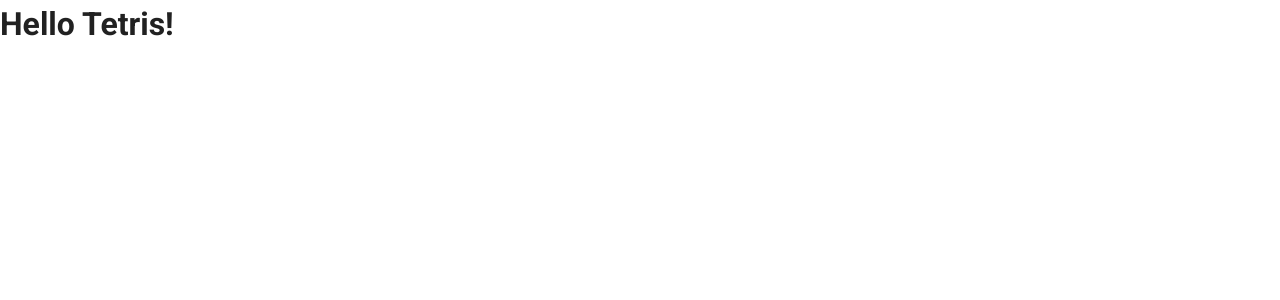
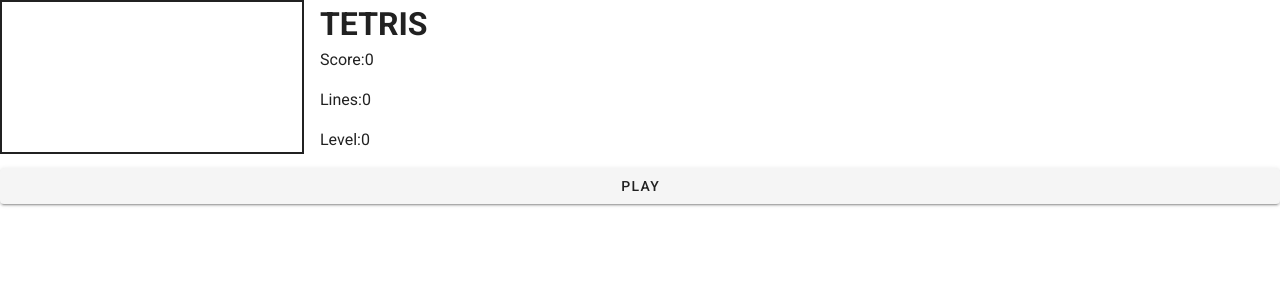
Before and after one commit to leocornus/nuxt-repo, a Nuxt app: page /games/tetris in a window 1280 px wide. Shown: the top 300 px of the page. Built offline with nearby package versions, Linux system fonts and the light colour scheme.

Commit message:
get ready the game board

```diff
--- a/pages/games/tetris.vue
+++ b/pages/games/tetris.vue
@@ -1,6 +1,17 @@
 <template lang="pug">
 v-app
-  h1 Hello Tetris!
+  div.grid
+    canvas( id="board" ).game-board
+    div.right-column
+      div
+        h1 TETRIS
+        p Score:
+          span( id="score" ) 0
+        p Lines:
+          span( id="lines" ) 0
+        p Level:
+          span( id="level" ) 0
+  v-btn Play
 </template>
 
 <script>
@@ -9,3 +20,27 @@ export default {
     auth: false
 }
 </script>
+
+<style lang="css">
+.grid {
+  display: grid;
+  grid-template-columns: 320px 200px;
+}
+
+.right-column {
+  display: flex;
+  flex-direction: column;
+  justify-content: space-between;
+}
+
+.game-board {
+  border: solid 2px;
+}
+
+.play-button {
+  background-color: #4caf50;
+  font-size: 16px;
+  padding: 15px 30px;
+  cursor: pointer;
+}
+</style>
```
